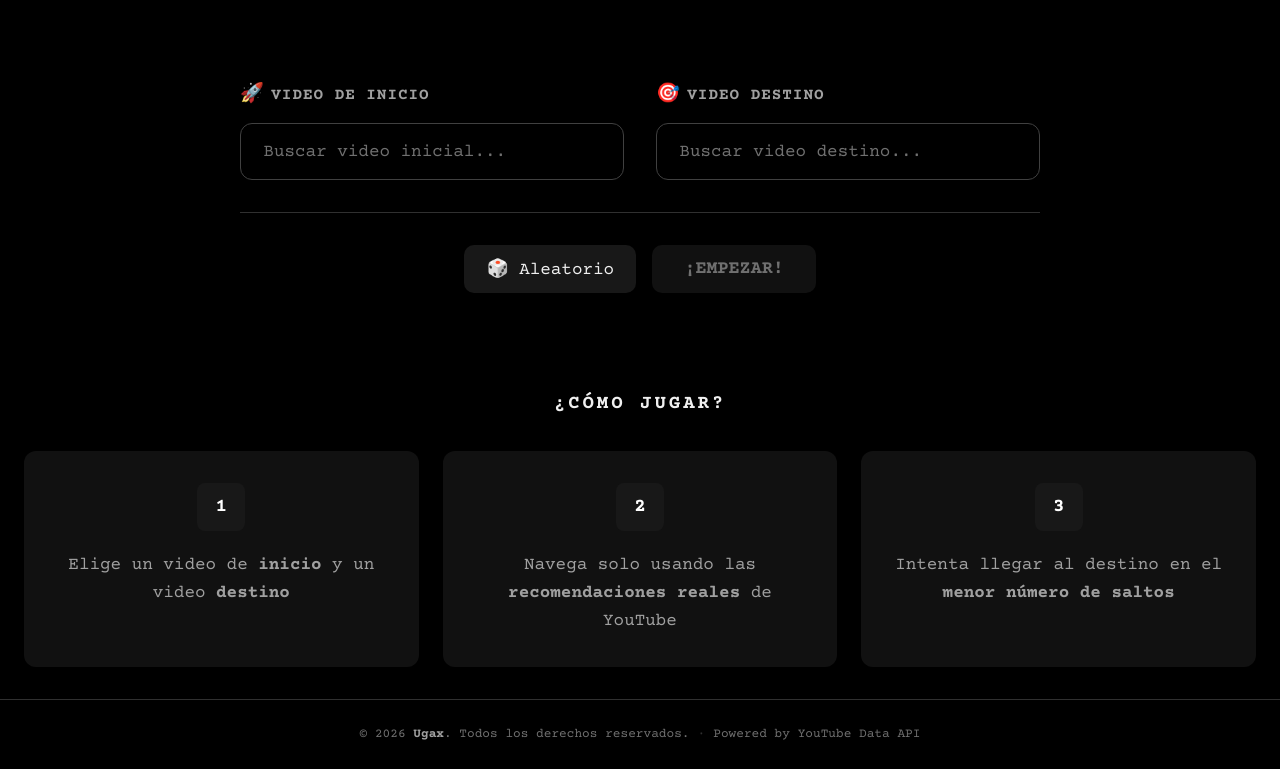
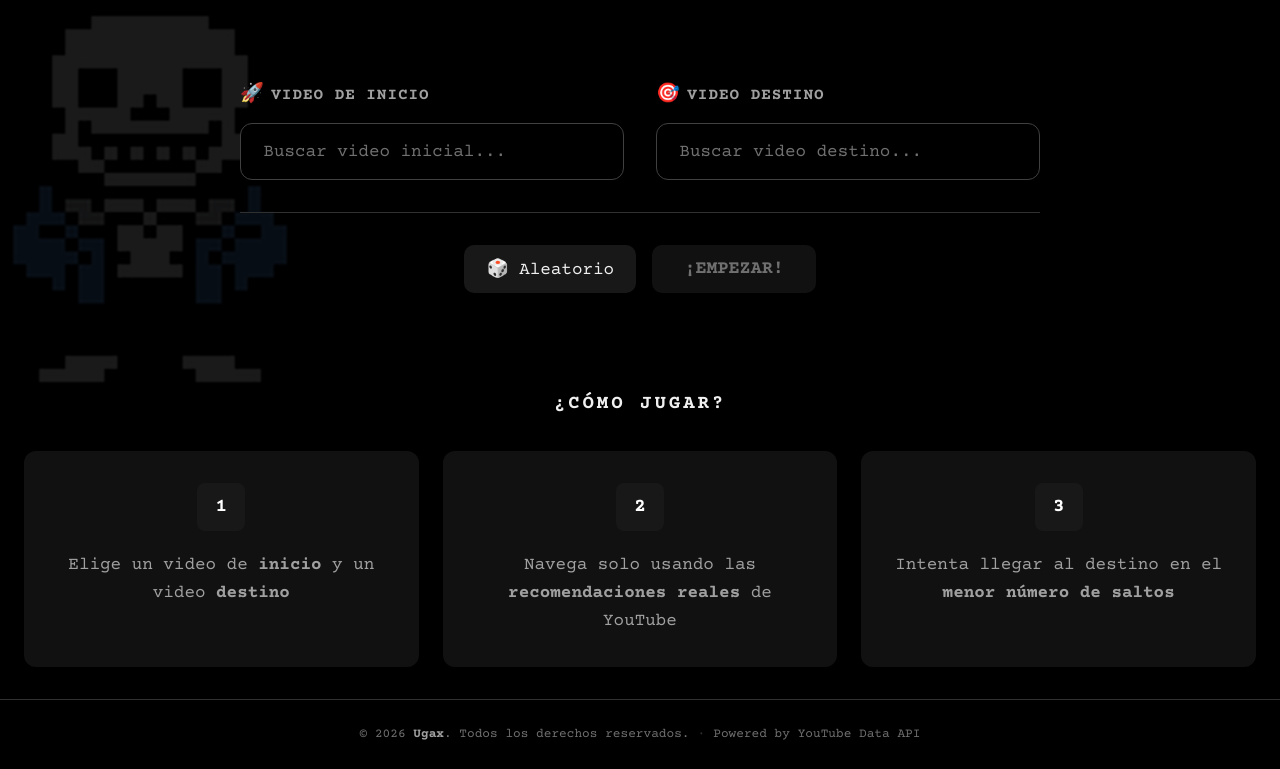
Before and after one commit to itzugax/youtuberace, a FastAPI app: page / in a window 1280 px wide. Shown: the part 201-970 px from the top of the page. Run offline with FastAPI, Linux system fonts and the light colour scheme.

Commit message:
Add faint Sans sprite background

```diff
--- a/static/style.css
+++ b/static/style.css
@@ -33,6 +33,21 @@ body {
     min-height: 100vh;
     overflow-x: hidden;
     -webkit-font-smoothing: antialiased;
+    position: relative;
+    z-index: 0;
+}
+
+body::before {
+    content: '';
+    position: fixed;
+    top: 0; left: 0; right: 0; bottom: 0;
+    background-image: url('/static/Sans_sprite.webp');
+    background-repeat: no-repeat;
+    background-position: left center;
+    background-size: 300px;
+    opacity: 0.1; /* muy poco visible */
+    z-index: -1;
+    pointer-events: none;
 }
 
 .app-wrapper {
```
Also changed, not shown: static/Sans_sprite.webp (added).
